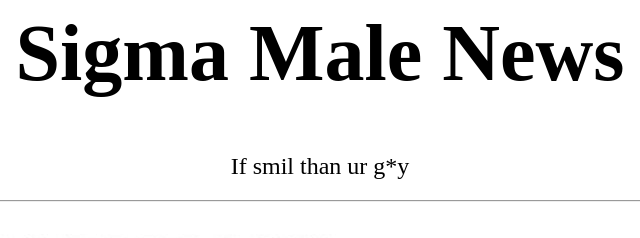
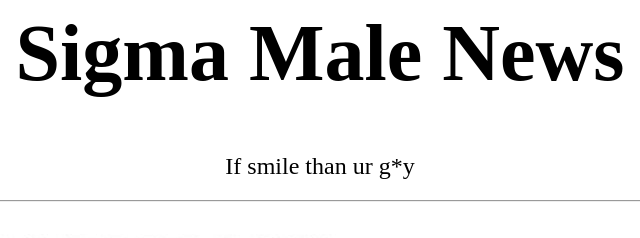
Before and after one commit to bankaiXaizan/sigmanews, a plain HTML site: page index.html in a window 1280 px wide. Shown: the top 238 px of the page, 320-960 px from the left. Drawn offline with Linux system fonts and the light colour scheme.

Commit message:
Update index.html

```diff
--- a/index.html
+++ b/index.html
@@ -1,5 +1,5 @@
 <h1 style="font-size:5.0em;text-align:center;">Sigma Male News</h1>
-<p style="font-size:1.5em;text-align:center;margin-bottom: 20px;">If smil than ur g*y</p>
+<p style="font-size:1.5em;text-align:center;margin-bottom: 20px;">If smile than ur g*y</p>
 <hr>
 <img src="5 Funny Animal Pic Quotes_ Best Captions To Make You Smile.jpg">
 <img src="lil boy.jpg">
```
